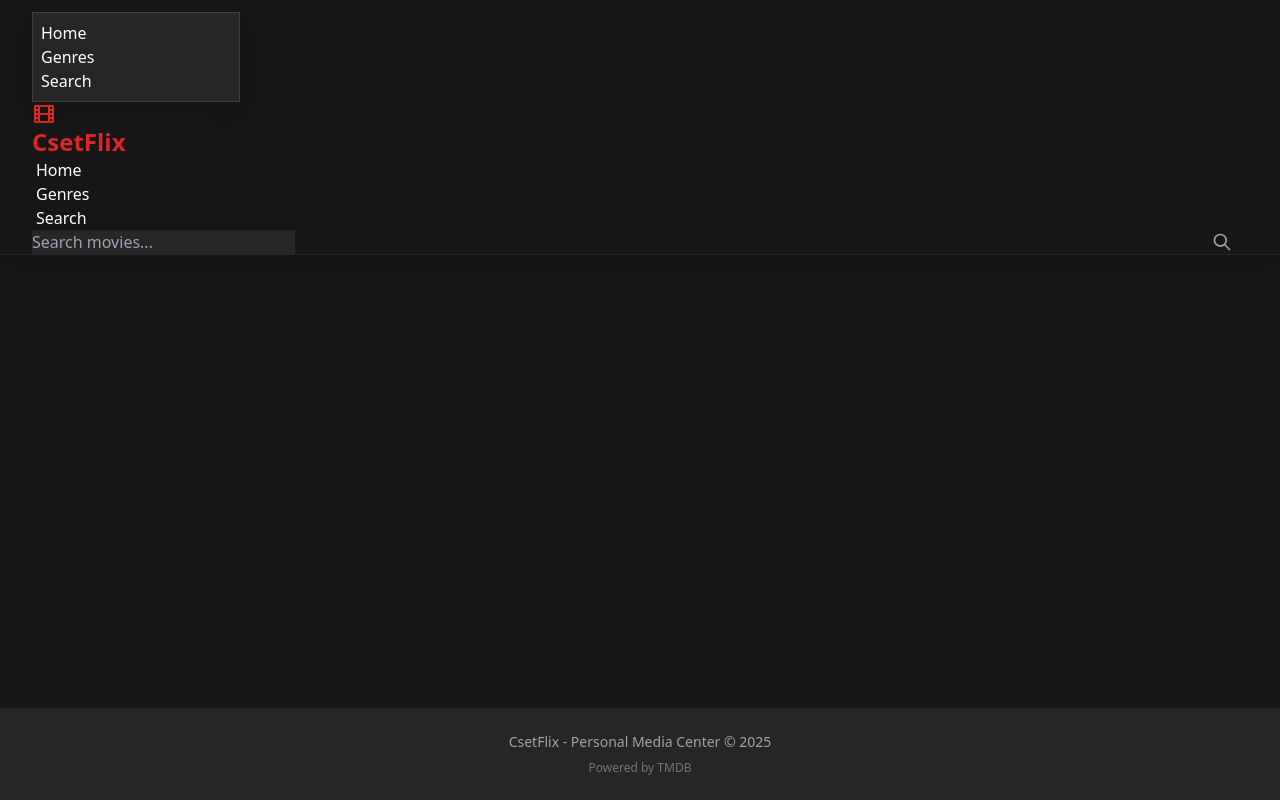
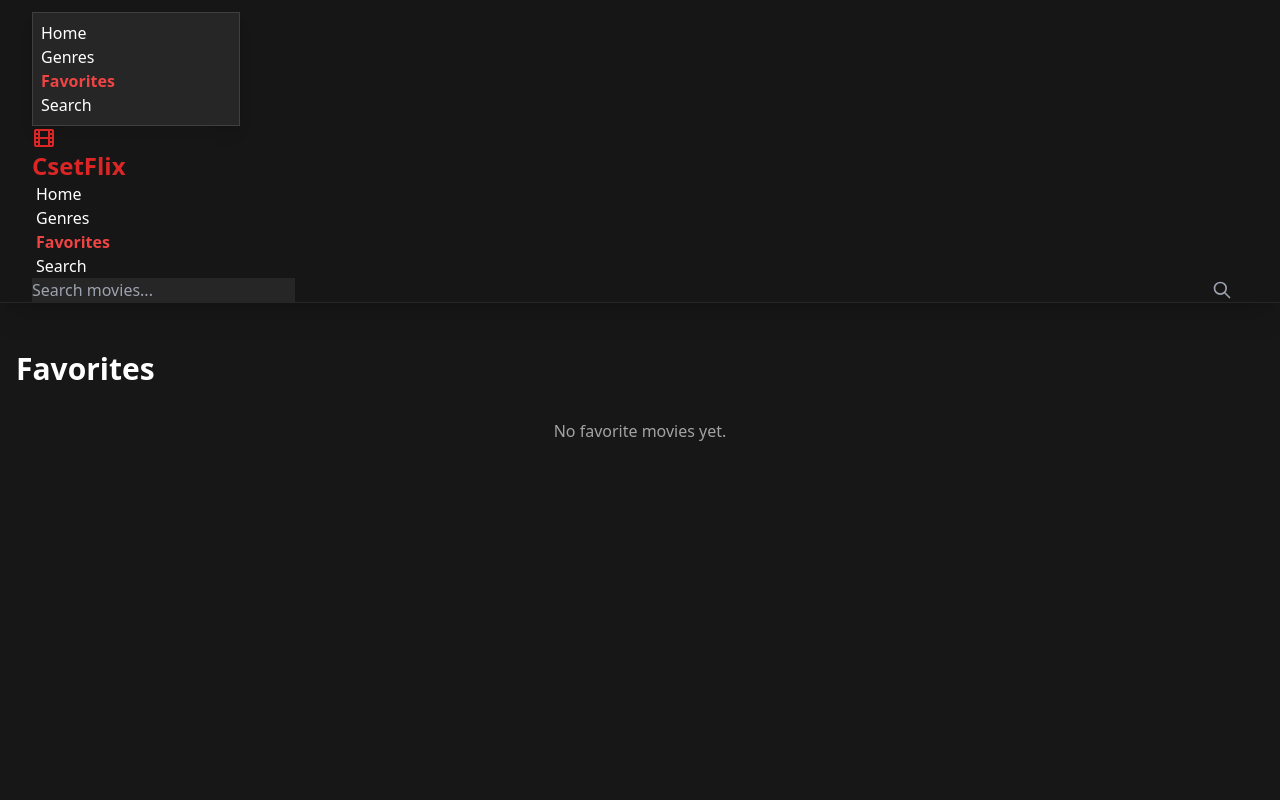
Before and after one commit to vomitorius/csetflix, a Nuxt app: page /favorites in a window 1280 px wide. Shown: the top 800 px of the page. Built offline with nearby package versions, Linux system fonts and the light colour scheme.

Commit message:
feat: add favorites page and store

```diff
--- a/components/AppNavbar.vue
+++ b/components/AppNavbar.vue
@@ -11,6 +11,7 @@
         <ul tabindex="0" class="menu menu-sm dropdown-content mt-3 z-[1] p-2 shadow-lg bg-neutral-800 rounded-box w-52 border border-neutral-700">
           <li><NuxtLink to="/" class="hover:text-red-500 transition-colors">Home</NuxtLink></li>
           <li><NuxtLink to="/genres" class="hover:text-red-500 transition-colors">Genres</NuxtLink></li>
+          <li><NuxtLink to="/favorites" class="hover:text-red-500 transition-colors">Favorites</NuxtLink></li>
           <li><NuxtLink to="/search" class="hover:text-red-500 transition-colors">Search</NuxtLink></li>
         </ul>
       </div>
@@ -29,6 +30,9 @@
         </li>
         <li>
           <NuxtLink to="/genres" class="text-base font-medium hover:text-red-500 transition-colors">Genres</NuxtLink>
+        </li>
+        <li>
+          <NuxtLink to="/favorites" class="text-base font-medium hover:text-red-500 transition-colors">Favorites</NuxtLink>
         </li>
         <li>
           <NuxtLink to="/search" class="text-base font-medium hover:text-red-500 transition-colors">Search</NuxtLink>
--- a/components/MovieCard.vue
+++ b/components/MovieCard.vue
@@ -2,6 +2,18 @@
 <template>
   <div class="card bg-neutral-800 h-full hover:scale-[1.02] transition-transform duration-300 shadow-xl">
     <figure class="relative h-60 overflow-hidden bg-neutral-700 cursor-pointer" @click="showDetails">
+      <!-- Favorite toggle button -->
+      <button
+        @click.stop="toggleFavorite"
+        class="absolute top-2 left-2 z-10 rounded-full p-1 bg-neutral-900/70 hover:bg-neutral-900/90 text-red-500"
+      >
+        <svg v-if="isFavorite" xmlns="http://www.w3.org/2000/svg" class="h-5 w-5 fill-current" viewBox="0 0 24 24">
+          <path fill-rule="evenodd" d="M3.172 5.172a4 4 0 015.656 0L12 8.343l3.172-3.171a4 4 0 115.656 5.656L12 21.657l-8.828-8.829a4 4 0 010-5.656z" clip-rule="evenodd" />
+        </svg>
+        <svg v-else xmlns="http://www.w3.org/2000/svg" class="h-5 w-5" fill="none" viewBox="0 0 24 24" stroke="currentColor">
+          <path stroke-linecap="round" stroke-linejoin="round" stroke-width="2" d="M3.172 5.172a4 4 0 015.656 0L12 8.343l3.172-3.171a4 4 0 115.656 5.656L12 21.657l-8.828-8.829a4 4 0 010-5.656z" />
+        </svg>
+      </button>
       <template v-if="imageLoaded === false">
         <div class="w-full h-full flex items-center justify-center bg-neutral-700 p-4">
           <svg xmlns="http://www.w3.org/2000/svg" class="h-16 w-16 text-neutral-500" fill="none" viewBox="0 0 24 24" stroke="currentColor">
@@ -44,14 +56,8 @@
 
 <script setup lang="ts">
 // Generated by Copilot 2025-04-25 17:40
-interface Movie {
-  id: number;
-  title: string;
-  poster_path: string;
-  overview: string;
-  release_date: string;
-  vote_average: number;
-}
+import type { Movie } from '~/types/movie'
+import { useFavoritesStore } from '~/stores/favorites'
 
 const props = defineProps<{
   movie: Movie
@@ -59,7 +65,13 @@
 
 const config = useRuntimeConfig()
 const router = useRouter()
+const favoritesStore = useFavoritesStore()
 const imageLoaded = ref<boolean | null>(null)
+const isFavorite = computed(() => favoritesStore.isFavorite(props.movie.id))
+
+function toggleFavorite() {
+  favoritesStore.toggleFavorite(props.movie)
+}
 
 const posterUrl = computed(() => {
   if (!props.movie.poster_path) return '/no-poster.jpg'
--- /dev/null
+++ b/pages/favorites.vue
@@ -0,0 +1,18 @@
+<template>
+  <div class="container mx-auto px-4 py-12 bg-neutral-900 min-h-screen">
+    <h1 class="text-3xl font-bold mb-8">Favorites</h1>
+    <div v-if="favorites.length === 0" class="text-center text-neutral-400">
+      No favorite movies yet.
+    </div>
+    <div v-else class="grid grid-cols-2 sm:grid-cols-2 md:grid-cols-3 lg:grid-cols-4 xl:grid-cols-5 gap-4 md:gap-6">
+      <MovieCard v-for="movie in favorites" :key="movie.id" :movie="movie" />
+    </div>
+  </div>
+</template>
+
+<script setup lang="ts">
+import { useFavoritesStore } from '~/stores/favorites'
+
+const favoritesStore = useFavoritesStore()
+const favorites = computed(() => favoritesStore.favorites)
+</script>
--- a/pages/movie/[id].vue
+++ b/pages/movie/[id].vue
@@ -33,6 +33,22 @@
           >
             <svg xmlns="http://www.w3.org/2000/svg" class="h-6 w-6" fill="none" viewBox="0 0 24 24" stroke="currentColor">
               <path stroke-linecap="round" stroke-linejoin="round" stroke-width="2" d="M15 19l-7-7 7-7" />
+            </svg>
+          </button>
+        </div>
+
+        <!-- Favorite Button -->
+        <div class="absolute top-4 right-4 z-20">
+          <button
+            @click="toggleFavorite"
+            class="btn btn-circle btn-ghost bg-black/50 hover:bg-black/70 text-red-500 border-0 backdrop-blur-sm transition-all duration-200"
+            :title="isFavorite ? 'Remove from favorites' : 'Add to favorites'"
+          >
+            <svg v-if="isFavorite" xmlns="http://www.w3.org/2000/svg" class="h-6 w-6 fill-current" viewBox="0 0 24 24">
+              <path fill-rule="evenodd" d="M3.172 5.172a4 4 0 015.656 0L12 8.343l3.172-3.171a4 4 0 115.656 5.656L12 21.657l-8.828-8.829a4 4 0 010-5.656z" clip-rule="evenodd" />
+            </svg>
+            <svg v-else xmlns="http://www.w3.org/2000/svg" class="h-6 w-6" fill="none" viewBox="0 0 24 24" stroke="currentColor">
+              <path stroke-linecap="round" stroke-linejoin="round" stroke-width="2" d="M3.172 5.172a4 4 0 015.656 0L12 8.343l3.172-3.171a4 4 0 115.656 5.656L12 21.657l-8.828-8.829a4 4 0 010-5.656z" />
             </svg>
           </button>
         </div>
@@ -340,6 +356,7 @@
 <script setup lang="ts">
 import axios from 'axios'
 import type { Movie } from '~/types/movie'
+import { useFavoritesStore } from '~/stores/favorites'
 // Generated by Copilot - April 27, 2025 15:54
 // Define MovieDetail interface inline instead of importing it
 interface MovieDetail {
@@ -377,6 +394,7 @@
 const route = useRoute()
 const router = useRouter()
 const config = useRuntimeConfig()
+const favoritesStore = useFavoritesStore()
 
 const movieId = computed(() => route.params.id as string)
 const movie = ref<MovieDetail>({} as MovieDetail)
@@ -399,6 +417,20 @@
 
 const watchOptionsVisible = ref(false)
 const releaseDateTapCount = ref(0)
+
+const isFavorite = computed(() => favoritesStore.isFavorite(movie.value.id))
+
+function toggleFavorite() {
+  if (!movie.value) return
+  favoritesStore.toggleFavorite({
+    id: movie.value.id,
+    title: movie.value.title,
+    poster_path: movie.value.poster_path,
+    overview: movie.value.overview,
+    release_date: movie.value.release_date,
+    vote_average: movie.value.vote_average
+  })
+}
 
 
 const posterUrl = computed(() => {
--- /dev/null
+++ b/stores/favorites.ts
@@ -0,0 +1,43 @@
+import { defineStore } from 'pinia'
+import type { Movie } from '~/types/movie'
+
+export const useFavoritesStore = defineStore('favorites', () => {
+  const favorites = ref<Movie[]>([])
+
+  function load() {
+    if (process.client) {
+      const raw = localStorage.getItem('favorites')
+      if (raw) {
+        try {
+          favorites.value = JSON.parse(raw)
+        } catch {
+          favorites.value = []
+        }
+      }
+    }
+  }
+
+  function save() {
+    if (process.client) {
+      localStorage.setItem('favorites', JSON.stringify(favorites.value))
+    }
+  }
+
+  function toggleFavorite(movie: Movie) {
+    const index = favorites.value.findIndex(m => m.id === movie.id)
+    if (index !== -1) {
+      favorites.value.splice(index, 1)
+    } else {
+      favorites.value.push(movie)
+    }
+    save()
+  }
+
+  function isFavorite(id: number) {
+    return favorites.value.some(m => m.id === id)
+  }
+
+  load()
+
+  return { favorites, toggleFavorite, isFavorite }
+})
```
